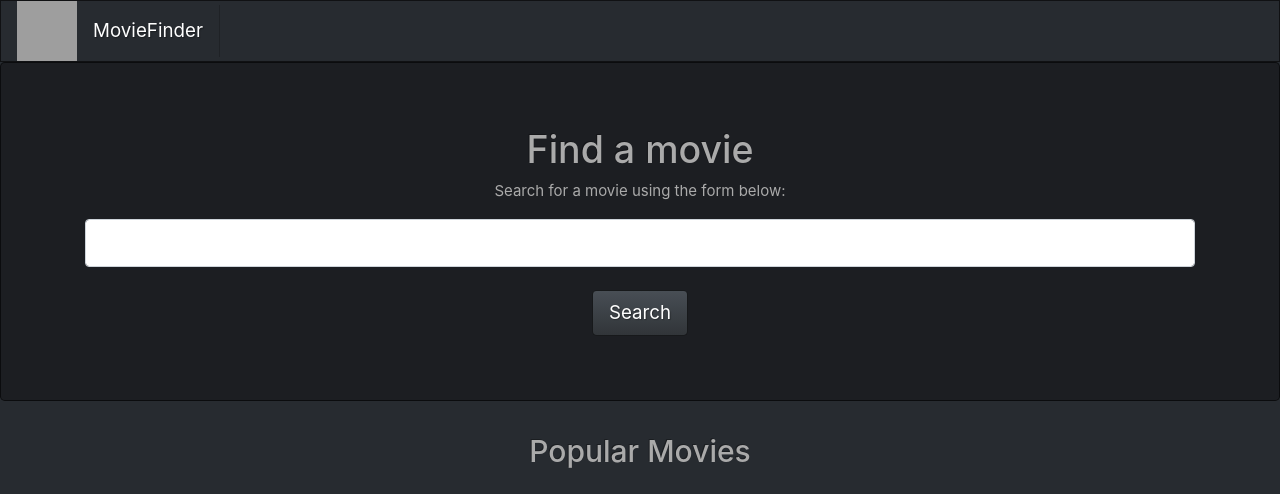
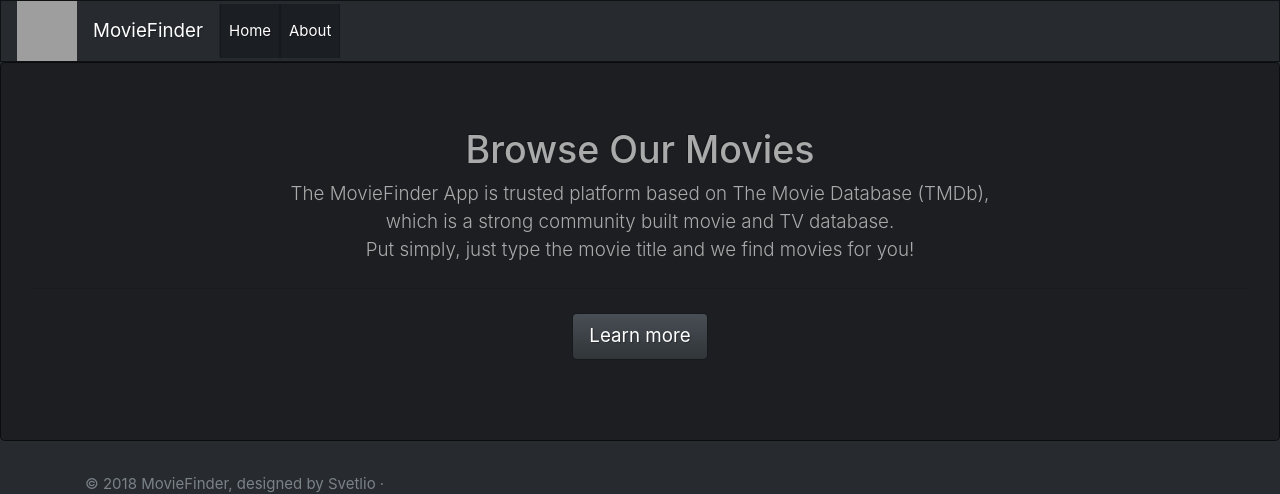
Before and after one commit to svetoslavmishev/Angular-2, an Angular app in the folder MovieFinder/: page /about in a window 1280 px wide. Shown: the top 494 px of the page. Built offline with nearby package versions, Linux system fonts and the light colour scheme; no server answers; grey boxes are pictures that could not be loaded.

Commit message:
add routing and navigation

```diff
--- /dev/null
+++ b/MovieFinder/src/app/about/about.component.html
@@ -0,0 +1,12 @@
+<div class="jumbotron">
+  <h1 class="display-5">Browse Our Movies</h1>
+  <p class="lead">
+    The MovieFinder App is trusted platform based on The Movie Database (TMDb),
+    <br/> which is a strong community built movie and TV database.
+    <br/> Put simply, just type the movie title and we find movies for you!
+  </p>
+  <hr class="my-4">
+  <p class="lead">
+    <a class="btn btn-primary btn-lg" href="https://www.themoviedb.org/" role="button">Learn more</a>
+  </p>
+</div>
--- /dev/null
+++ b/MovieFinder/src/app/about/about.component.ts
@@ -0,0 +1,15 @@
+import { Component, OnInit } from '@angular/core';
+
+@Component({
+  selector: 'app-about',
+  templateUrl: './about.component.html',
+  styleUrls: ['./about.component.css']
+})
+export class AboutComponent implements OnInit {
+
+  constructor() { }
+
+  ngOnInit() {
+  }
+
+}
--- a/MovieFinder/src/app/app.component.html
+++ b/MovieFinder/src/app/app.component.html
@@ -1,3 +1,3 @@
 <app-navigation></app-navigation>
-<app-movies></app-movies>
+<router-outlet></router-outlet>
 <app-footer></app-footer>
--- a/MovieFinder/src/app/movie/movie.component.html
+++ b/MovieFinder/src/app/movie/movie.component.html
@@ -3,6 +3,6 @@
   <h4>{{movie.title}}</h4>
   <p>{{movie.release_date | date:'longDate'}}</p>
   <p>
-    <a class="btn btn-primary" href="/movie/:id">View Details</a>
+    <a class="btn btn-primary" href="#">View Details</a>
   </p>
 </div>
--- a/MovieFinder/src/app/movies/movies.component.html
+++ b/MovieFinder/src/app/movies/movies.component.html
@@ -1,22 +1,10 @@
-<!-- <div class="jumbotron">
-  <h1 class="display-5">Browse Our Movies</h1>
-  <p class="lead">
-    The MovieFinder App is trusted platform based on The Movie Database (TMDb),
-    <br/> which is a strong community built movie and TV database.
-    <br/> Put simply, just type the movie title and we find movies for you!
-  </p>
-  <hr class="my-4">
-  <p class="lead">
-    <a class="btn btn-primary btn-lg" href="https://www.themoviedb.org/" role="button">Learn more</a>
-  </p>
-</div> -->
-
 <div class="jumbotron">
   <div class="container">
     <h1>Find a movie</h1>
     <p>Search for a movie using the form below:</p>
-    <form action="">
-      <input type="text" class="form-control" width="20%">
+    <form>
+      <input class="col-lg-6 form-control-lg" type="text">
+      <br/>
       <br/>
       <button class="btn btn-primary btn-lg">Search</button>
     </form>
--- a/MovieFinder/src/app/navigation/navigation.component.html
+++ b/MovieFinder/src/app/navigation/navigation.component.html
@@ -1,6 +1,6 @@
 <nav class="navbar navbar-expand-lg navbar-dark bg-dark">
   <img class="logo" src="https://people.rit.edu/cbc6525/140/project3/movie.png" alt="logo">
-  <a class="navbar-brand" href="#">{{title}}</a>
+  <a class="navbar-brand" href="/">{{title}}</a>
   <button class="navbar-toggler" type="button" data-toggle="collapse" data-target="#navbarColor02" aria-controls="navbarColor02"
     aria-expanded="false" aria-label="Toggle navigation">
     <span class="navbar-toggler-icon"></span>
@@ -8,12 +8,12 @@
 
   <div class="collapse navbar-collapse" id="navbarColor02">
     <ul class="navbar-nav mr-auto">
-      <!-- <li class="nav-item active">
-        <a class="nav-link" href="#">Home<span class="sr-only">(current)</span></a>
+      <li class="nav-item active">
+        <a class="nav-link" routerLink="/">Home<span class="sr-only">(current)</span></a>
       </li>
-      <li class="nav-item">
-          <a class="nav-link" href="#">About</a>
-      </li> -->
+      <li class="nav-item active">
+          <a class="nav-link" routerLink="/about">About</a>
+        </li>
     </ul>
   </div>
 </nav>
```
Also changed, not shown: MovieFinder/src/app/app.module.ts (+6 -2 lines), MovieFinder/src/app/app.routes.module.ts (added, +16 -0 lines), MovieFinder/src/app/about/about.component.css (added), 1 other file (tests, documents, lock files or other folders).
